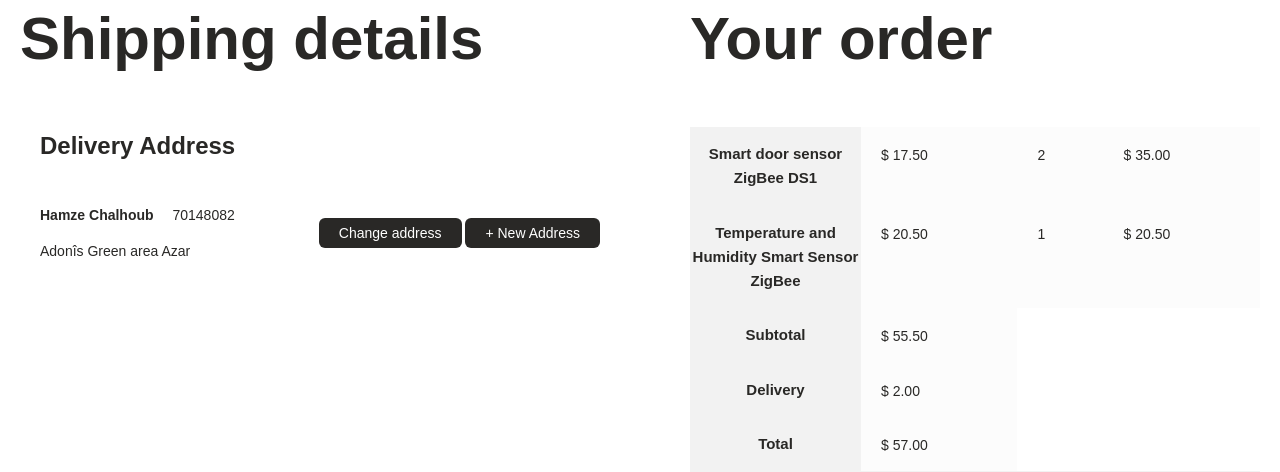
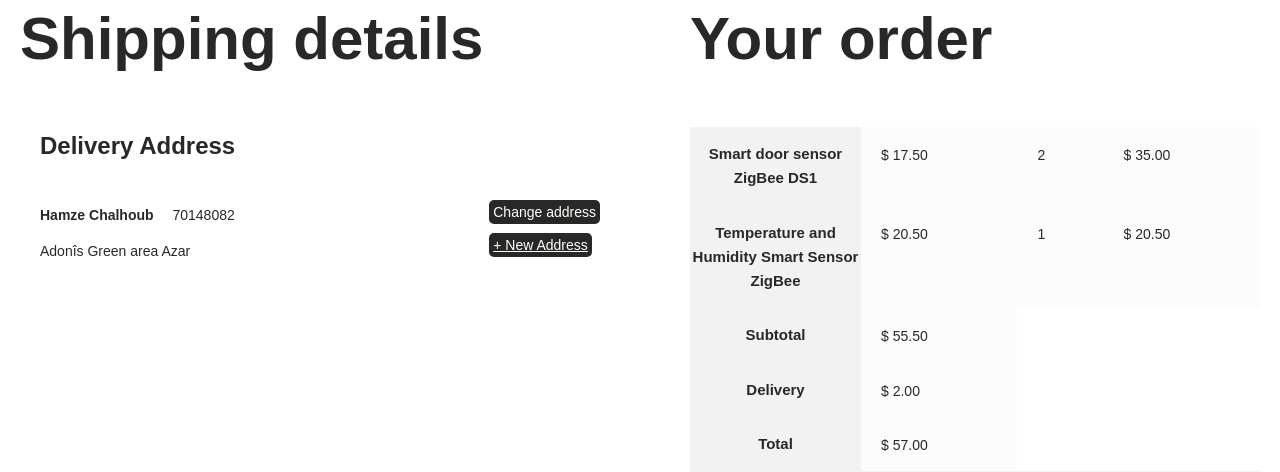
Before and after one commit to youdass101/doobara, a Django app: page /checkout in a window 1280 px wide. Shown: the part 233-705 px from the top of the page. Run offline with Django 3.2, Linux system fonts and the light colour scheme; a user stored in the database is signed in; data comes from the database, SQL or seed files in the repository; both versions use the stored data as it was after the commit.

Commit message:
new address reload

```diff
--- a/cart/templates/cart/checkout.html
+++ b/cart/templates/cart/checkout.html
@@ -59,8 +59,8 @@ My Cart
                                 <p>{{item.delivery_details}}</p>
                             </div>
                             <div>
-                                <button type="button" class="change_address" id="id_change_address">Change address</button>
-                                <button class="checkout_new_address" id="id_checkout_new_address">+ New Address</button>
+                                <div><button type="button" class="change_address" id="id_change_address_checkout">Change address</button></div>
+                                <div><a href="/checkout" class="change_address" id="id_checkout_new_address">+ New Address</a></div>
                             </div>
 
                         </div>
--- a/cart/views.py
+++ b/cart/views.py
@@ -39,14 +39,22 @@ def checkout(request):
     if request.user.is_authenticated:
         cart = CartManager(request)
         loa = request.user.myaddress.all()
-        if loa:
-            have_address = True
+        if request.method == "GET":
+            print("NOT ME")
+            if loa:
+                have_address = True
+            else:
+                have_address = False
+            # do something
+            return render(request, "cart/checkout.html", {"form": Delivery_Information(), "cart":cart.cart_page(), "have_address":have_address, "loa":loa})
         else:
             have_address = False
-        # do something
-        return render(request, "cart/checkout.html", {"form": Delivery_Information(), "cart":cart.cart_page(), "have_address":have_address, "loa":loa})
+            print("WHAT??>????")
+            return render(request, "cart/checkout.html", {"form": Delivery_Information(), "cart":cart.cart_page(), "have_address":have_address, "loa":[]})
+
     else:
         return HttpResponseRedirect(reverse('myaccount'))
+
 
 # request -> dict
 # DATA UPDATES COLLECTER return the user attached cart items qtty and total price
--- a/static/doobarashop/main.js
+++ b/static/doobarashop/main.js
@@ -312,9 +312,36 @@ document.addEventListener('DOMContentLoaded', function(){
         }
     }
 
+
     // change address element
-    document.getElementById("id_change_address").onclick = () => {
-        alert("Asdasd")
-        document.getElementById("id_change_address_popup").style.display = "flex";
+    if (document.getElementById("id_change_address_checkout")) {
+        loa =  document.getElementById('id_change_address_checkout');
+        popm = document.getElementById("id_change_address_popup");
+       loa.onclick = () => {
+            popm.style.display = "flex";
+        }
+    }
+
+    window.onclick = function(event) {
+        if (event.target !== loa && event.target !== popm ) {
+            popm.style.display = "none";
+        }
+    }
+
+    // change address element
+    if (document.getElementById("id_change_address_checkout")) {
+        nbtn = document.getElementById('id_checkout_new_address')
+        nbtn.onclick = () => {
+            fetch('/checkout', {
+                method: 'POST',
+                body: JSON.stringify({
+                    data : nbtn.value
+                }),
+                headers:{
+                    'X-CSRFToken': getCookie('csrftoken')
+                }
+            })
+
+        }
     }
 })
--- a/static/doobarashop/style.css
+++ b/static/doobarashop/style.css
@@ -1176,6 +1176,14 @@ form.search-site button {
   font-weight: 750;
   padding-right: 15px;
 }
+.delivery_container .change_address {
+  cursor: pointer;
+  background-color: #292826;
+  padding: 4px;
+  text-align: center;
+  border-radius: 5px;
+  color: white;
+}
 
 .checkout-page-container {
   display: flex;
```
Also changed, not shown: cart/sass/pages/_checkout.scss (+9 -0 lines), shop/views.py (+0 -9 lines), db.sqlite3, 1 other file.
